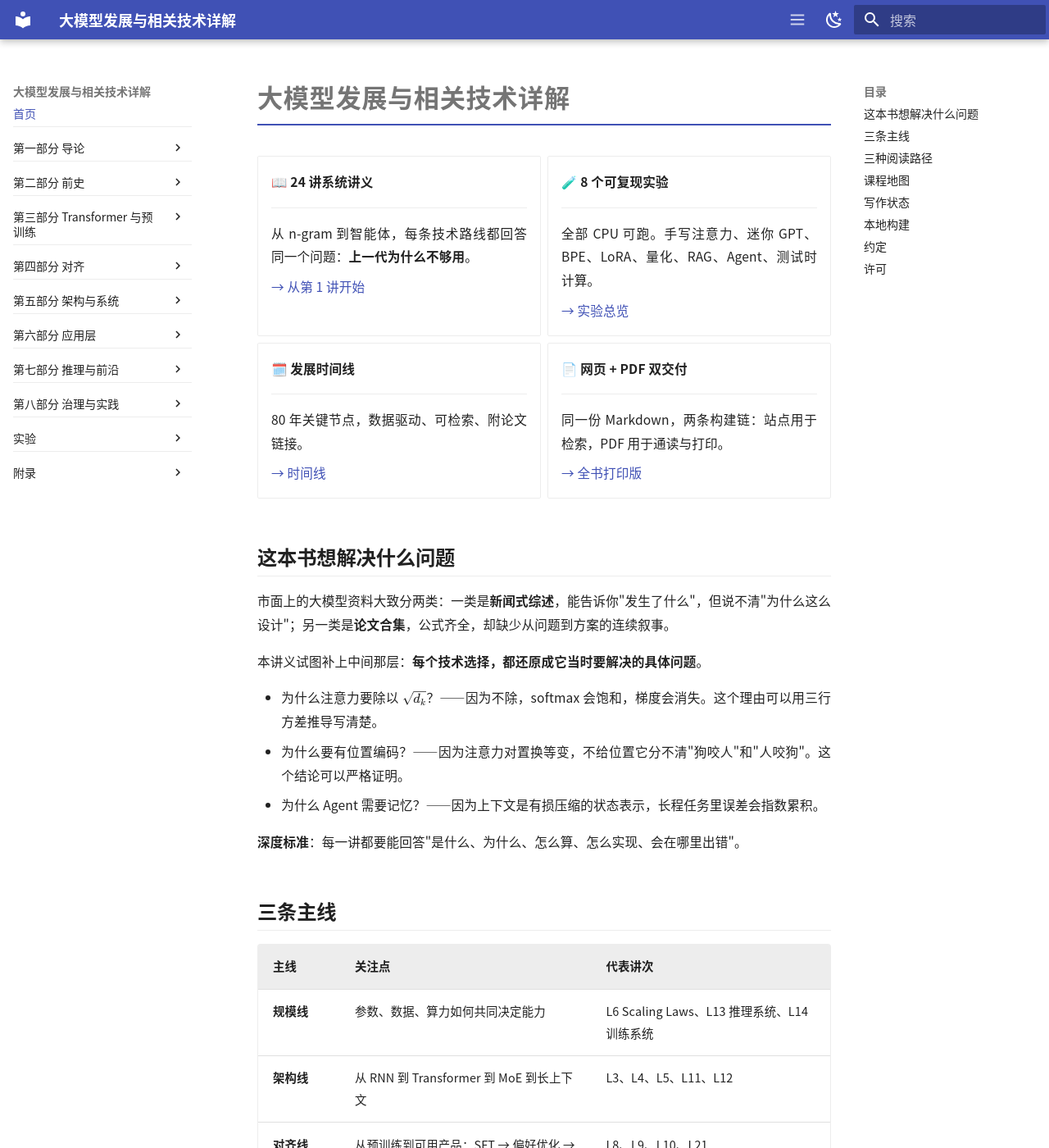
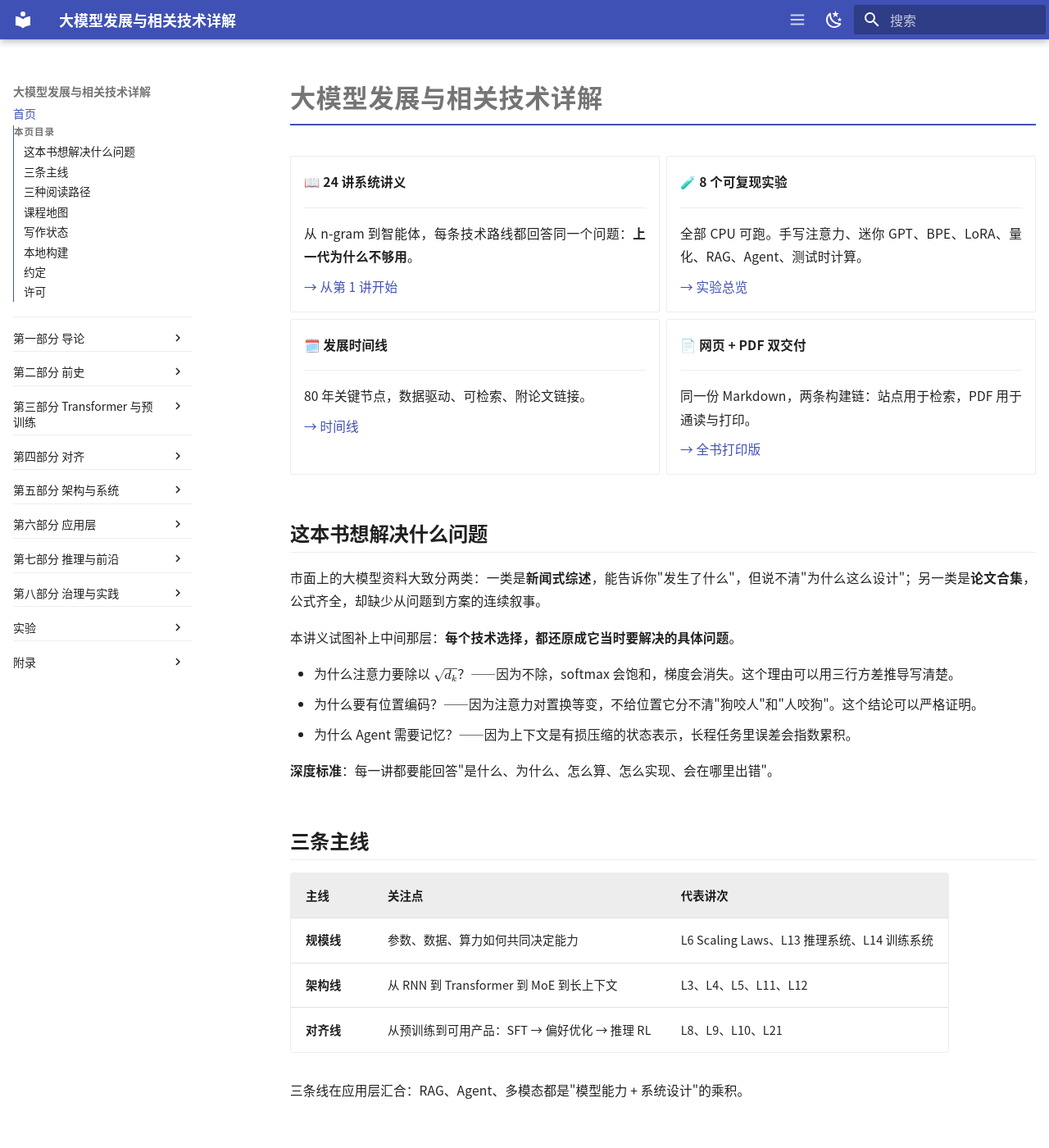
Before and after one commit to YouhuiWang/llm-course-notes, an MkDocs documentation site: the page built from docs/index.md, in a window 1280 px wide and 1400 px high. Shown: the whole window at 82% size. Built offline with MkDocs 1.6.1 and Material for MkDocs 9.7.7, drawn with Linux system fonts in a browser that asks for light colours; nearby versions of some CDN libraries; library files that are not in the unit come from our copies.

Commit message:
layout: 目录并入左侧栏，移除右侧栏

```diff
--- a/docs/assets/css/extra.css
+++ b/docs/assets/css/extra.css
@@ -202,14 +202,14 @@
 }
 
 .md-content {
-  max-width: 46rem;
+  max-width: 48rem;
   margin-inline: auto;
 }
 
 /* 左侧栏稍宽，容纳长中文标题 */
 @media screen and (min-width: 76.25em) {
   .md-sidebar--primary {
-    width: 14.5rem;
+    width: 16.5rem;
   }
 }
 
@@ -276,3 +276,32 @@ body.sidebar-collapsed .md-content {
 .sidebar-toggle {
   margin-right: 0.15rem;
 }
+
+/* ============ 目录并入导航树 ============ */
+/* 在当前讲次下方插入"本页目录"，与讲次列表区分开 */
+.md-nav--secondary::before {
+  content: "本页目录";
+  display: block;
+  font-size: 0.58rem;
+  font-weight: 600;
+  letter-spacing: 0.08em;
+  color: var(--md-default-fg-color--light);
+  margin: 0.3rem 0 0.25rem;
+}
+
+.md-nav--secondary .md-nav__link {
+  font-size: 0.68rem;
+  margin-top: 0.02rem;
+  padding-top: 0.16rem;
+  padding-bottom: 0.16rem;
+}
+
+/* 目录里的三级标题再收一点，避免长标题折行后层级不清 */
+.md-nav--secondary .md-nav .md-nav__link {
+  font-size: 0.65rem;
+  color: var(--md-default-fg-color--light);
+}
+
+.md-nav--secondary .md-nav .md-nav__link--active {
+  color: var(--md-typeset-a-color);
+}
--- a/mkdocs.yml
+++ b/mkdocs.yml
@@ -15,6 +15,7 @@ theme:
     - navigation.indexes
     - navigation.footer
     - toc.follow
+    - toc.integrate
     - content.code.copy
     - content.code.annotate
     - content.tabs.link
```
